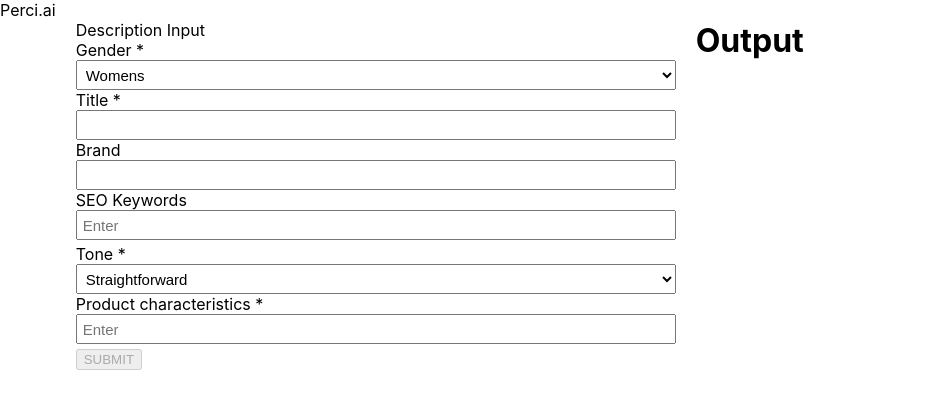
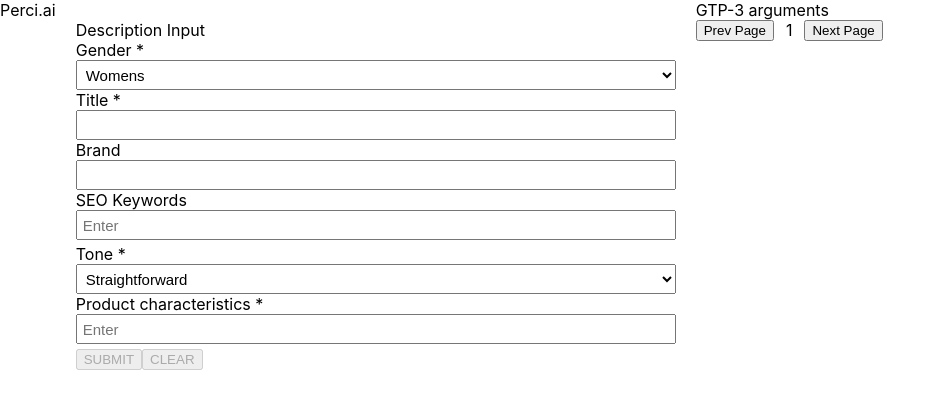
Before and after one commit to lennox-davidlevy/perci_form, a React (Create React App) app: page / in a window 1280 px wide. Shown: the top 408 px of the page, without its empty margins (0-945 px from the left). Built offline with nearby package versions, Linux system fonts and the light colour scheme.

Commit message:
done, on to css

```diff
--- a/src/App.css
+++ b/src/App.css
@@ -30,3 +30,7 @@ select {
   gap: 5px;
   padding: 2px;
 }
+.change_page_container {
+  display: flex;
+  gap: 12px;
+}
--- a/src/App.js
+++ b/src/App.js
@@ -3,9 +3,7 @@ import axios from 'axios';
 import InputForm from './Components/InputForm';
 import Output from './Components/Output';
 import './App.css';
-
-function App() {
-  const [formValues, setFormValues] = useState({
+const initialState = {
   gender: 'Womens',
   title: '',
   brand: '',
@@ -14,7 +12,10 @@ function App() {
   characteristic_text: '',
   characteristic: new Set(),
   seo: new Set(),
-  });
+};
+function App() {
+  const [formValues, setFormValues] = useState(initialState);
+  const [output, setOutput] = useState([]);
 
   const submitData = (data) => {
     let { characteristic, seo } = data;
@@ -23,8 +24,14 @@ function App() {
     data = { ...data, characteristic, seo };
     axios
       .post('/synonym', data)
-      .then((response) => console.log(response))
+      .then((response) => {
+        setOutput(response.data);
+      })
       .catch((err) => console.log(err));
+  };
+  const clearData = (e) => {
+    e.preventDefault();
+    setFormValues(initialState);
   };
 
   return (
@@ -34,8 +41,9 @@ function App() {
         formValues={formValues}
         setFormValues={setFormValues}
         submitData={submitData}
+        clearData={clearData}
       />
-      <Output />
+      <Output data={output} />
     </div>
   );
 }
--- a/src/Components/InputForm.js
+++ b/src/Components/InputForm.js
@@ -1,6 +1,5 @@
-import React, { useState } from 'react';
 import { gender, tone } from '../utilities';
-const InputForm = ({ formValues, setFormValues, submitData }) => {
+const InputForm = ({ formValues, setFormValues, submitData, clearData }) => {
   const handleChange = (e) => {
     const { name, value } = e.target;
     setFormValues((prevValues) => {
@@ -137,8 +136,21 @@ const InputForm = ({ formValues, setFormValues, submitData }) => {
           ))}
         </div>
       </form>
-      <button disabled={formValues.title === ''} onClick={handleSubmit}>
+      <button
+        disabled={
+          formValues.title === '' || formValues.characteristic.size === 0
+        }
+        onClick={handleSubmit}
+      >
         SUBMIT
+      </button>
+      <button
+        disabled={
+          formValues.title === '' || formValues.characteristic.size === 0
+        }
+        onClick={clearData}
+      >
+        CLEAR
       </button>
     </div>
   );
--- a/src/Components/Output.js
+++ b/src/Components/Output.js
@@ -1,9 +1,28 @@
-import React from 'react';
+import React, { useState } from 'react';
+import OutputDisplay from './OutputDisplay';
 
-const Output = () => {
+const Output = ({ data }) => {
+  const [page, setPage] = useState(0);
+  const pageDown = (e) => {
+    e.preventDefault();
+    if (data.length === 0) return;
+    if (page > 0) setPage(page - 1);
+  };
+  const pageUp = (e) => {
+    e.preventDefault();
+    if (data.length === 0) return;
+    if (page < 3) setPage(page + 1);
+  };
   return (
     <div>
-      <h1>Output</h1>
+      <div className="component_title">GTP-3 arguments</div>
+      {data.length > 0 && <OutputDisplay data={data[page]} />}
+
+      <div className="change_page_container">
+        <button onClick={pageDown}>Prev Page</button>
+        <div className="page_number">{page + 1}</div>
+        <button onClick={pageUp}>Next Page</button>
+      </div>
     </div>
   );
 };
```
Also changed, not shown: 1 other file (tests, documents, lock files or other folders). Lines whose indentation alone changed are shown as unchanged.
